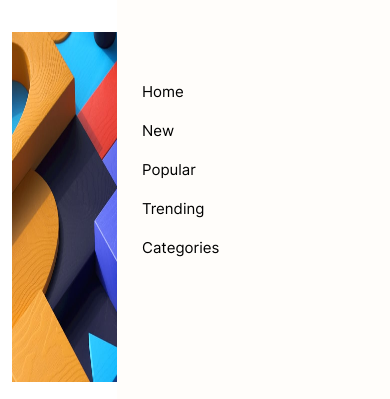
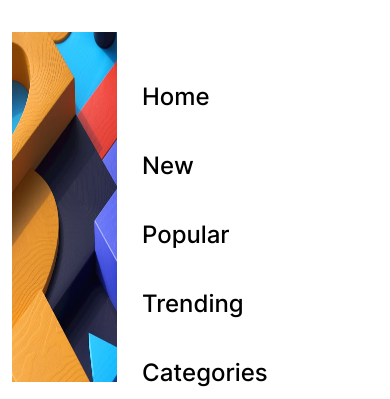
Before and after one commit to indrakgaur/JS_CSS_HTML-Practice, a plain HTML site: page index.html in a window 390 px wide. Both pictures are taken after a click on the picture 358 px from the left and 35 px from the top of the page. Shown: the part 70-469 px from the top of the page. Drawn offline with Linux system fonts and the light colour scheme.

Commit message:
color fix and font fix for mobile side menu

```diff
--- a/style.css
+++ b/style.css
@@ -74,10 +74,10 @@
 }
 
 .mobile-menu-div ul li {
-  margin-top: 20px;
+  margin-top: 25px;
   list-style-type: none;
   font-family: "Inter";
-  font-size: 15px;
+  font-size: 24px;
   font-weight: 400;
 }
 
@@ -86,11 +86,11 @@
 }
 
 .mobile-menu-div-on ul li {
-  margin-top: 20px;
+  margin-top: 40px;
   list-style-type: none;
   font-family: "Inter";
-  font-size: 15px;
-  font-weight: 400;
+  font-size: 24px;
+  font-weight: 500;
 }
 
 /*-----Mobile Menu End ------*/
@@ -303,7 +303,7 @@ hr {
     height: calc(var(--vh, 1vh) * 100);
     overflow: hidden;
     width: 80%;
-    background-color: hsl(36, 100%, 99%);
+    background-color: #fff;
     animation: slideIn 0.2s ease-in forwards;
   }
 
```
